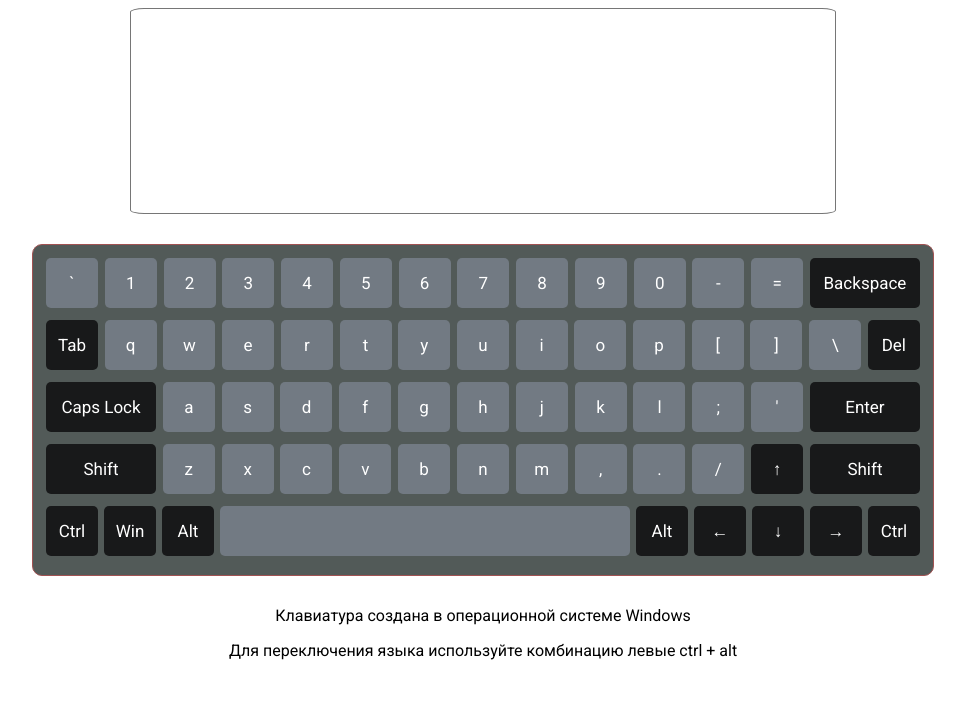
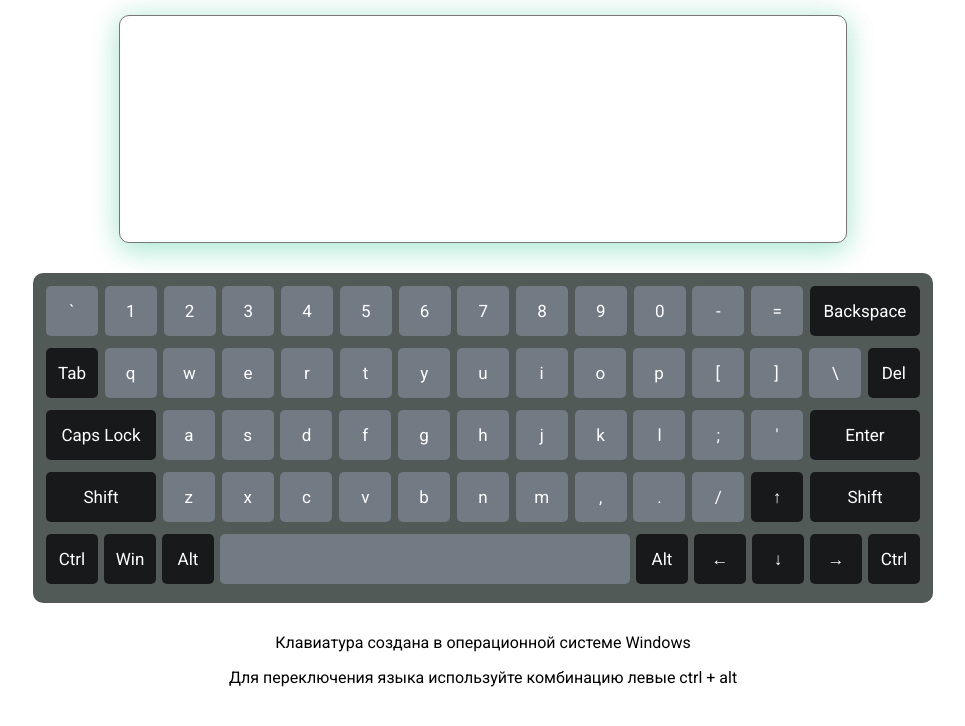
Before and after one commit to Icexes/Virtual-Keyboard, a website: page index.html in a window 1280 px wide. Shown: the whole page, without its empty margins (157-1122 px from the left). Drawn offline with Linux system fonts and the light colour scheme.

Commit message:
feat: add styles for textarea

```diff
--- a/src/style.css
+++ b/src/style.css
@@ -5,9 +5,12 @@ body {
     min-width:700px;
     height:200px;
     display:block;
-    margin:0 auto;
+    margin:15px auto;
     resize:none;
-    border-radius: 2%;
+    border-radius: 10px;
+    padding:13px;
+    outline: none;
+    box-shadow: 0 10px 28px rgba(17, 194, 141, 0.25), 0 -2px 28px rgba(61, 184, 137, 0.2);
 }
 
 .keyboard {
@@ -16,9 +19,9 @@ body {
     flex-wrap: wrap;
     margin: 30px auto;
     max-width:880px;
+    min-width:880px;
     height:310px;
     padding:10px;
-    border: 1px solid rgb(161, 82, 82);
     border-radius: 10px;
     background-color: rgb(82, 90, 88);
 }
@@ -65,4 +68,5 @@ body {
 .system-description,
 .language-description {
     text-align: center;
+    user-select: none;
 }
```
